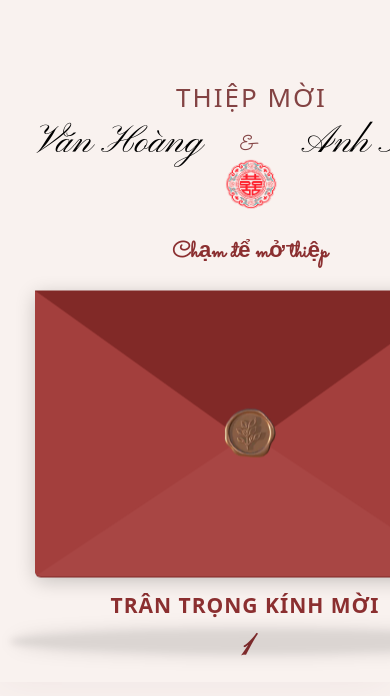
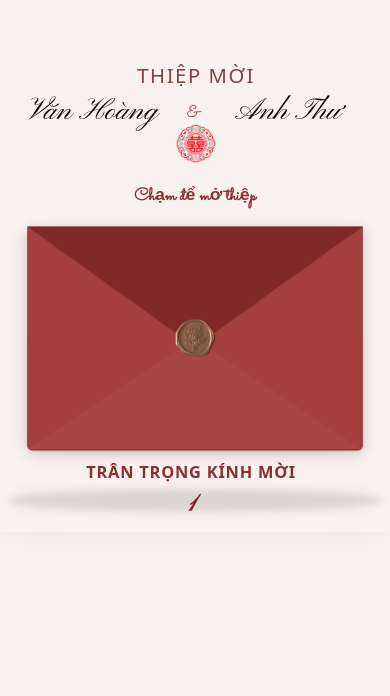
Before and after one commit to nguyenhung204/wedding-site, a Next.js app: page /invite/1 in a window 390 px wide. Shown: the top 696 px of the page. Built offline with nearby package versions, Linux system fonts and the light colour scheme; a web font is replaced by a local one.

Commit message:
feat: responsive card — scale hero on mobile, smaller desktop max-width

```diff
--- a/src/app/globals.css
+++ b/src/app/globals.css
@@ -41,8 +41,14 @@ body {
   background: var(--bg);
   position: relative;
   overflow: hidden;
-  min-height: 682px;
   box-shadow: 0 0 40px rgba(60, 30, 30, 0.08);
+}
+
+/* On desktop/tablet keep the card a bit smaller and centered */
+@media (min-width: 768px) {
+  .card-canvas {
+    max-width: 460px;
+  }
 }
 
 .card-canvas:not(.is-opened)::after {
@@ -56,7 +62,7 @@ body {
 .card-canvas:not(.is-opened) > .cinelove-hero { z-index: 1000; }
 
 .card-canvas.is-opened {
-  min-height: 8264px;
+  min-height: auto;
 }
 
 @layer utilities {
@@ -71,13 +77,11 @@ body {
 
 .card-canvas:not(.is-opened) .cinelove-hero {
   position: relative;
-  height: 682px;
   z-index: 1000;
 }
 
 .card-canvas.is-opened .cinelove-hero {
   position: relative;
-  height: 682px;
   z-index: 1000;
 }
 
--- a/src/components/sections/Hero.tsx
+++ b/src/components/sections/Hero.tsx
@@ -1,6 +1,6 @@
 "use client";
 import Image from "next/image";
-import { useState } from "react";
+import { useEffect, useRef, useState } from "react";
 import { motion, AnimatePresence } from "framer-motion";
 import config from "@/lib/config";
 
@@ -10,10 +10,25 @@ interface Props {
   onOpen?: () => void;
 }
 
+const DESIGN_WIDTH = 500;
+
 export default function Hero({ guestGreeting = "Trân trọng kính mời", guestName, onOpen }: Props) {
   const [opened, setOpened] = useState(false);
   const { groom, bride } = config.couple;
   const guestLine = guestName ?? "Quý khách quý";
+  const wrapRef = useRef<HTMLDivElement>(null);
+  const [scale, setScale] = useState(1);
+
+  useEffect(() => {
+    const measure = () => {
+      if (!wrapRef.current) return;
+      const w = wrapRef.current.offsetWidth;
+      setScale(Math.min(1, w / DESIGN_WIDTH));
+    };
+    measure();
+    window.addEventListener("resize", measure);
+    return () => window.removeEventListener("resize", measure);
+  }, []);
 
   const open = () => {
     if (opened) return;
@@ -21,8 +36,23 @@ export default function Hero({ guestGreeting = "Trân trọng kính mời", gues
     onOpen?.();
   };
 
+  const heroHeight = 682;
+
   return (
-    <section className={`cinelove-hero text-center ${opened ? "is-opened" : ""}`}>
+    <section
+      ref={wrapRef}
+      className={`cinelove-hero text-center ${opened ? "is-opened" : ""}`}
+      style={{ height: heroHeight * scale }}
+    >
+      <div
+        className="relative"
+        style={{
+          width: DESIGN_WIDTH,
+          height: heroHeight,
+          transform: `scale(${scale})`,
+          transformOrigin: "top left",
+        }}
+      >
       <motion.h2
         initial={{ opacity: 0, y: -50 }}
         animate={{ opacity: 1, y: 0 }}
@@ -159,8 +189,8 @@ export default function Hero({ guestGreeting = "Trân trọng kính mời", gues
         <p className="mt-[4px] font-bucthu text-[30px] font-bold leading-normal text-[#8b2f30]">
           {guestLine}
         </p>
-
       </motion.div>
+      </div>
     </section>
   );
 }
```
